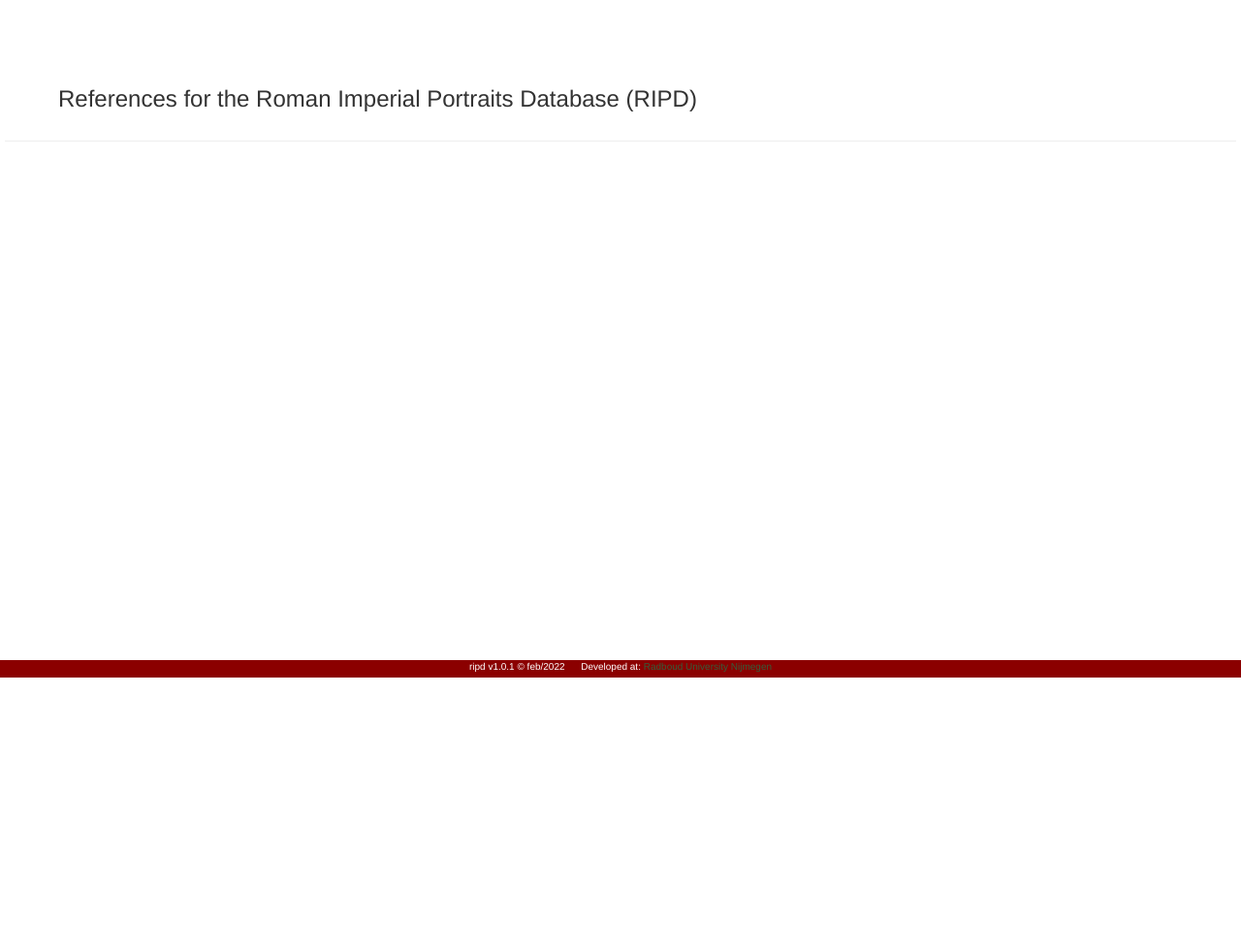
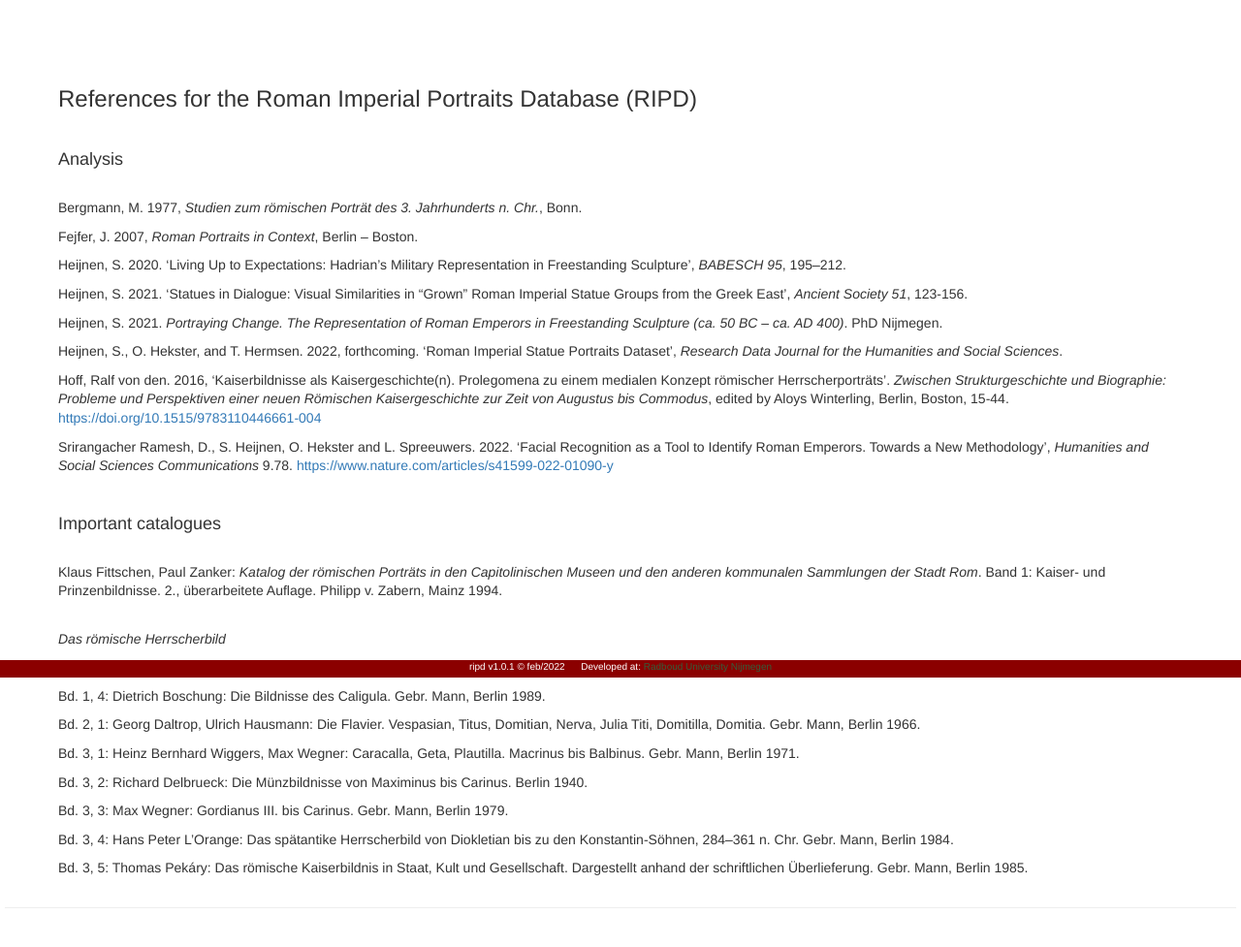
Before and after one commit to ThijsRU/Roman_Imperial_Portraits, a Django app: page /references in a window 1280 px wide. Shown: the part 101-1078 px from the top of the page at 97% size. Before the commit the page ends 800 px from the top, so only its background shows below. Run offline with Django 3.2, Linux system fonts and the light colour scheme; some libraries are stand-ins or nearby versions.

Commit message:
References #27, name PI #36

```diff
--- a/Roman_Imperial_Portraits/ripdapp/templates/References.html
+++ b/Roman_Imperial_Portraits/ripdapp/templates/References.html
@@ -5,6 +5,39 @@
 <div class="container body-content">
 
  <h3>{{ title }} for the {{ message }}</h3>
+    <br/>
+    <h4>Analysis</h4>
+    <br/>
+    <p>Bergmann, M. 1977, <i>Studien zum römischen Porträt des 3. Jahrhunderts n. Chr.</i>, Bonn.</p>
+    <p>Fejfer, J. 2007, <i>Roman Portraits in Context</i>, Berlin – Boston.</p>
+    <p>Heijnen, S. 2020. ‘Living Up to Expectations: Hadrian’s Military Representation in Freestanding Sculpture’, <i>BABESCH 95</i>, 195–212.</p>
+    <p>Heijnen, S. 2021. ‘Statues in Dialogue: Visual Similarities in “Grown” Roman Imperial Statue Groups from the Greek East’, <i>Ancient Society 51</i>, 123-156.</p>
+    <p>Heijnen, S. 2021. <i>Portraying Change. The Representation of Roman Emperors in Freestanding Sculpture (ca. 50 BC – ca. AD 400)</i>. PhD Nijmegen.</p>
+    <p>Heijnen, S., O. Hekster, and T. Hermsen. 2022, forthcoming. ‘Roman Imperial Statue Portraits Dataset’, <i>Research Data Journal for the Humanities and Social Sciences</i>.</p>
+    <p>Hoff, Ralf von den. 2016, ‘Kaiserbildnisse als Kaisergeschichte(n). Prolegomena zu einem medialen Konzept römischer Herrscherporträts’. <i>Zwischen Strukturgeschichte und Biographie: Probleme und Perspektiven einer neuen Römischen Kaisergeschichte zur Zeit von Augustus bis Commodus</i>,
+    edited by Aloys Winterling, Berlin, Boston, 15-44. <a href="https://doi.org/10.1515/9783110446661-004">https://doi.org/10.1515/9783110446661-004</a></p>
+    <p>Srirangacher Ramesh, D., S. Heijnen, O. Hekster and L. Spreeuwers. 2022. ‘Facial Recognition as a Tool to Identify Roman Emperors. Towards a New Methodology’,
+    <i>Humanities and Social Sciences Communications</i> 9.78. <a href="https://www.nature.com/articles/s41599-022-01090-y">https://www.nature.com/articles/s41599-022-01090-y</a></p>
+
+    <br/>
+    <h4>Important catalogues</h4>
+    <br/>
+    <p>Klaus Fittschen, Paul Zanker: <i>Katalog der römischen Porträts in den Capitolinischen Museen und den anderen kommunalen Sammlungen der Stadt Rom</i>.
+    Band 1: Kaiser- und Prinzenbildnisse. 2., überarbeitete Auflage. Philipp v. Zabern, Mainz 1994.</p>
+    <br/>
+    <p><i>Das römische Herrscherbild</i></p>
+    <p>Bd. 1, 2: Dietrich Boschung: Die Bildnisse des Augustus. Gebr. Mann Verlag, Berlin 1993.</p>
+    <p>Bd. 1, 4: Dietrich Boschung: Die Bildnisse des Caligula. Gebr. Mann, Berlin 1989.</p>
+    <p>Bd. 2, 1: Georg Daltrop, Ulrich Hausmann: Die Flavier. Vespasian, Titus, Domitian, Nerva, Julia Titi, Domitilla, Domitia. Gebr. Mann, Berlin 1966.</p>
+    <p>Bd. 3, 1: Heinz Bernhard Wiggers, Max Wegner: Caracalla, Geta, Plautilla. Macrinus bis Balbinus. Gebr. Mann, Berlin 1971.</p>
+    <p>Bd. 3, 2: Richard Delbrueck: Die Münzbildnisse von Maximinus bis Carinus. Berlin 1940.</p>
+    <p>Bd. 3, 3: Max Wegner: Gordianus III. bis Carinus. Gebr. Mann, Berlin 1979.</p>
+    <p>Bd. 3, 4: Hans Peter L’Orange: Das spätantike Herrscherbild von Diokletian bis zu den Konstantin-Söhnen, 284–361 n. Chr. Gebr. Mann, Berlin 1984.</p>
+    <p>Bd. 3, 5: Thomas Pekáry: Das römische Kaiserbildnis in Staat, Kult und Gesellschaft. Dargestellt anhand der schriftlichen Überlieferung. Gebr. Mann, Berlin 1985.</p>
+
+
+
+
 
 </div>
 {% endblock %}
--- a/Roman_Imperial_Portraits/ripdapp/templates/ripdapp/about.html
+++ b/Roman_Imperial_Portraits/ripdapp/templates/ripdapp/about.html
@@ -55,8 +55,9 @@
 
     <address>
     <p>
-      <strong>RIPDS contents:</strong> <a href="mailto:s.j.m.heijnen@vu.nl">Sam Heijnen</a>
+      <strong>RIPDS contents:</strong> <a href="mailto:s.j.m.heijnen@vu.nl">Sam Heijnen</a>, <a href="mailto:olivier.hekster@ru.nl">Olivier Hekster</a>
     </p>
+
     <p>
       <strong>Technical support:</strong> <a href="mailto:thijs.hermsen@ru.nl">Thijs Hermsen</a><br />
     </p>
```
